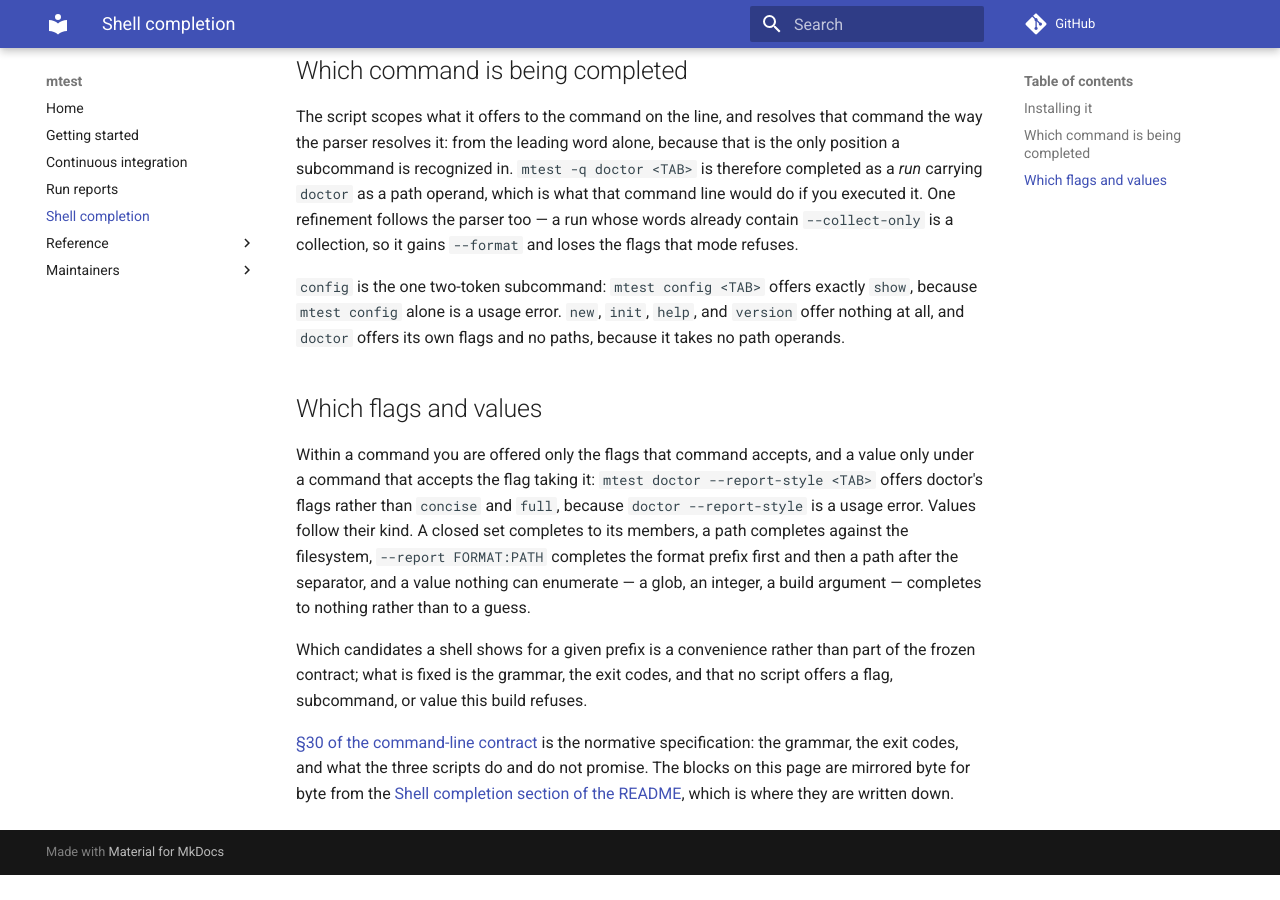
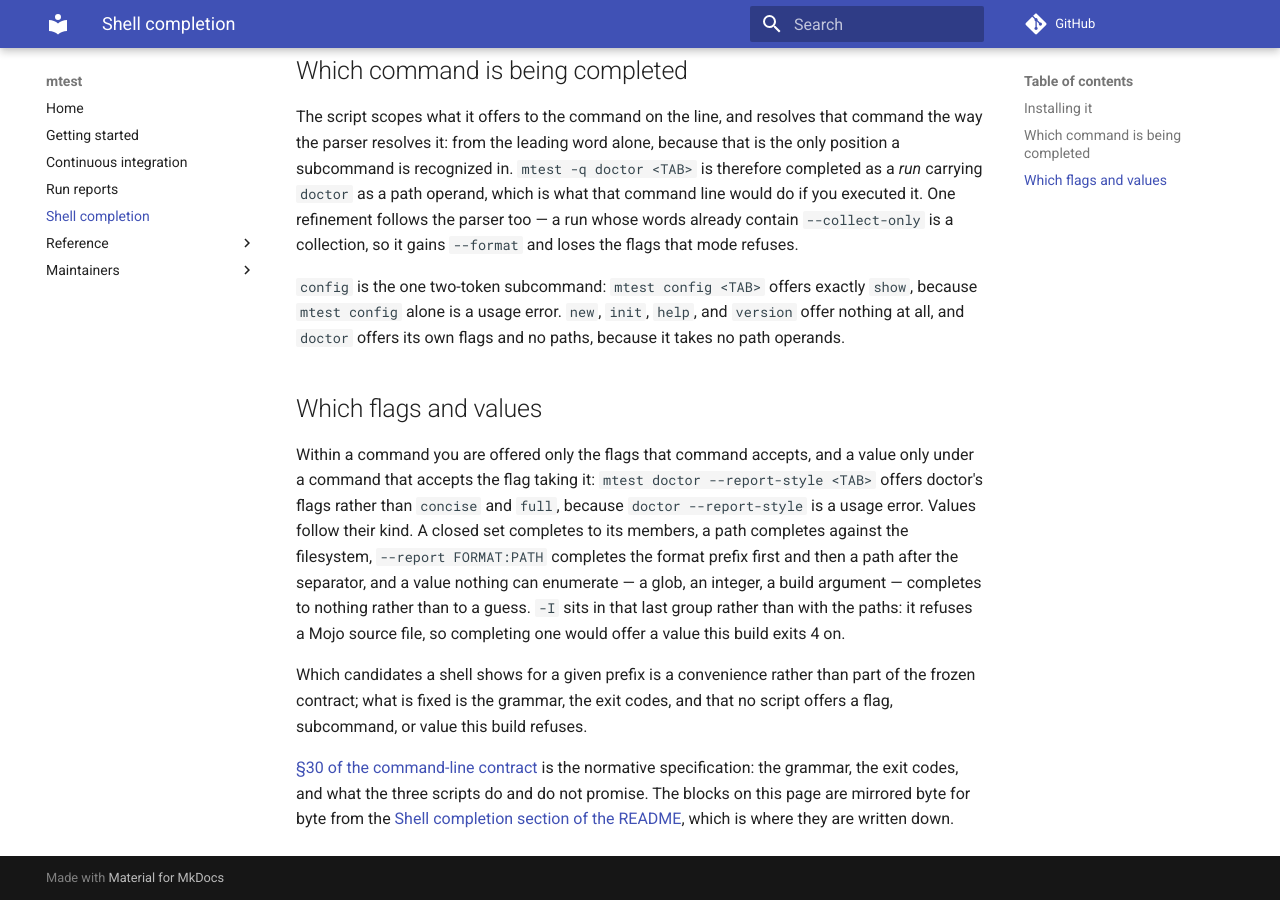
Before and after one commit to mikeleppane/mtest, an MkDocs documentation site: the page built from docs/completions.md, in a window 1280 px wide and 900 px high, scrolled down 1012 px. Built offline with MkDocs 1.6.1 and Material for MkDocs 9.7.7, drawn with Linux system fonts in a browser that asks for light colours; comment, search, counter and statistics services are not loaded; before the commit the page ends 1887 px from its top, so only the background shows below that.

Commit message:
fix(cli): stop advertising -I values the parser refuses
-I declared ValueKind.PATH, so every script offered `*.mojo` -- and
`_check_build_arg` then refused exactly those, because mtest owns the
source list. Section 30 does not merely describe the property that a
script never offers a value this build refuses; it freezes it.

The row now takes the kind its sibling under the same rule already
takes. `--build-arg` is validated by the identical `_check_build_arg`
and is already OTHER, so this makes one rule carry one kind rather than
inventing a directory kind for a parser that does not require one.

A new test asserts no PATH row routes its value through that rule, which
is the general form of the defect and would have caught it.

```diff
--- a/docs/completions.md
+++ b/docs/completions.md
@@ -71,7 +71,9 @@
 closed set completes to its members, a path completes against the filesystem,
 `--report FORMAT:PATH` completes the format prefix first and then a path after
 the separator, and a value nothing can enumerate — a glob, an integer, a build
-argument — completes to nothing rather than to a guess.
+argument — completes to nothing rather than to a guess. `-I` sits in that last
+group rather than with the paths: it refuses a Mojo source file, so completing
+one would offer a value this build exits 4 on.
 
 Which candidates a shell shows for a given prefix is a convenience rather than
 part of the frozen contract; what is fixed is the grammar, the exit codes, and
```
Also changed, not shown: README.md (+3 -1 lines), docs/cli-contract.md (+3 -0 lines), 2 other files.
